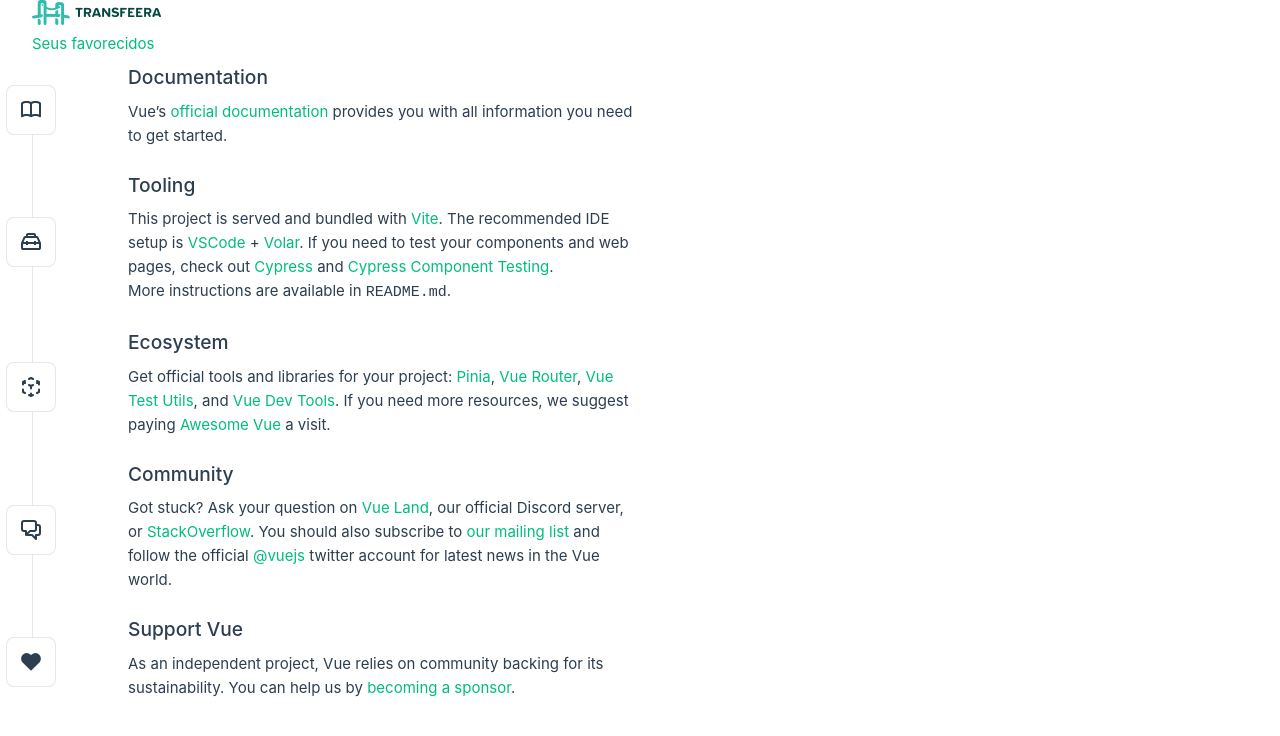
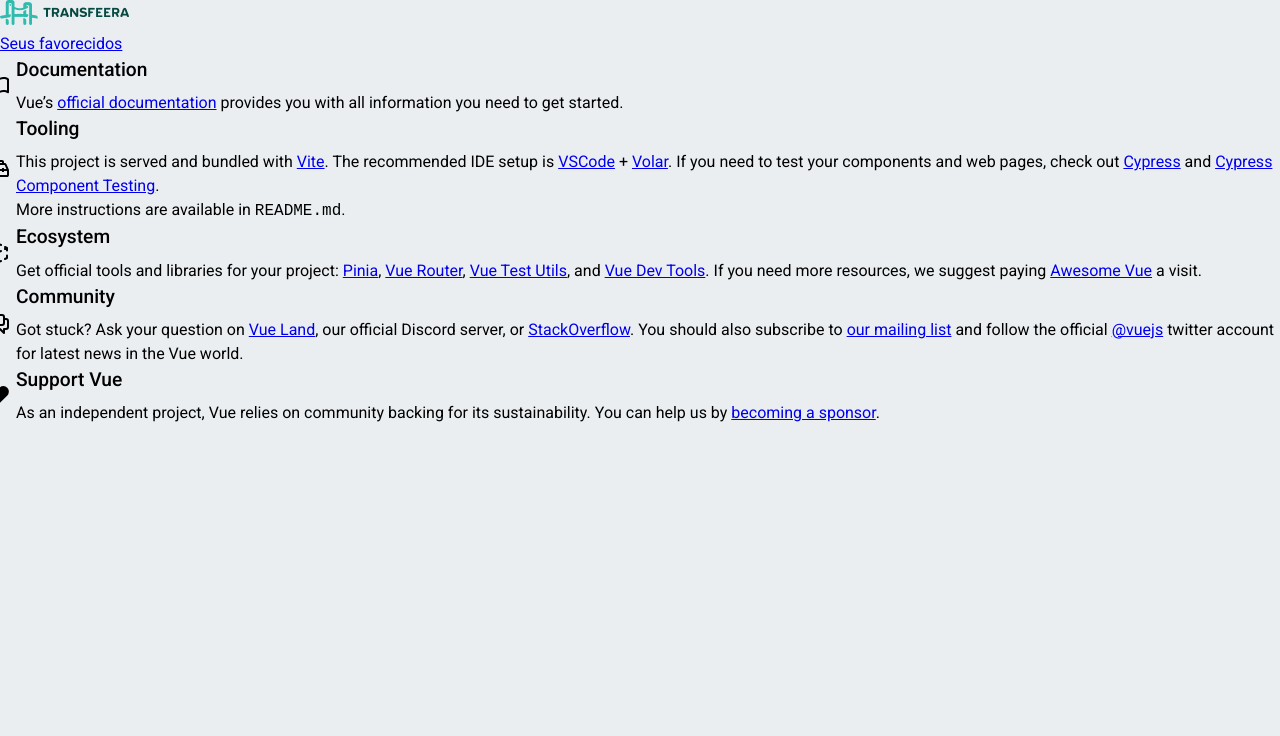
Before and after one commit to pedroMattos/project-transfeera, a Vue app: page / in a window 1280 px wide. Shown: the top 736 px of the page. Built offline with nearby package versions, Linux system fonts and the light colour scheme.

Commit message:
feat: add global vars

```diff
--- a/src/assets/main.css
+++ b/src/assets/main.css
@@ -1,35 +1,39 @@
-@import './base.css';
+@import url('https://fonts.googleapis.com/css2?family=Epilogue:wght@100;200;300;400;500;600;700;800;900&family=Roboto:ital,wght@0,100;0,300;0,400;0,500;0,700;0,900;1,100;1,300;1,400;1,500;1,700;1,900&display=swap');
 
-#app {
-  max-width: 1280px;
-  margin: 0 auto;
-  padding: 2rem;
+:root {
+  --gray-100: #CDD6DE;
+  --gray-200: #B2C1CD;
+  --gray-300: #9DADBB;
+  --gray-400: #72818D;
+  --gray-450: #757575;
+  --gray-500: #4D565D;
 
-  font-weight: normal;
+  --blue-100: #6CC8F7;
+  --blue-200: #00AEF3;
+  --blue-300: #0096ED;
+  --blue-400: #006CB2;
+  --blue-500: #004876;
+
+  --green-100: #7DE1D6;
+  --green-200: #1FD1C2;
+  --green-300: #1FBFAE;
+  --green-400: #009182;
+  --green-500: #005F56;
+
+  --yellow-100: #FFDDA0;
+  --yellow-200: #FFCB71;
+  --yellow-300: #FFB748;
+  --yellow-400: #C68B2E;
+  --yellow-500: #845C1E;
+
+  --red-100: #FF7D9C;
+  --red-200: #FF3569;
+  --red-300: #FF003A;
+  --red-400: #CB0026;
+  --red-500: #870017;
 }
 
-a,
-.green {
-  text-decoration: none;
-  color: hsla(160, 100%, 37%, 1);
-  transition: 0.4s;
+body {
+  font-family: 'Roboto', sans-serif;
+  background-color: #9fadbb33;
 }
-
-@media (hover: hover) {
-  a:hover {
-    background-color: hsla(160, 100%, 37%, 0.2);
-  }
-}
-
-@media (min-width: 1024px) {
-  body {
-    display: flex;
-    place-items: center;
-  }
-
-  #app {
-    display: grid;
-    grid-template-columns: 1fr 1fr;
-    padding: 0 2rem;
-  }
-}
```
